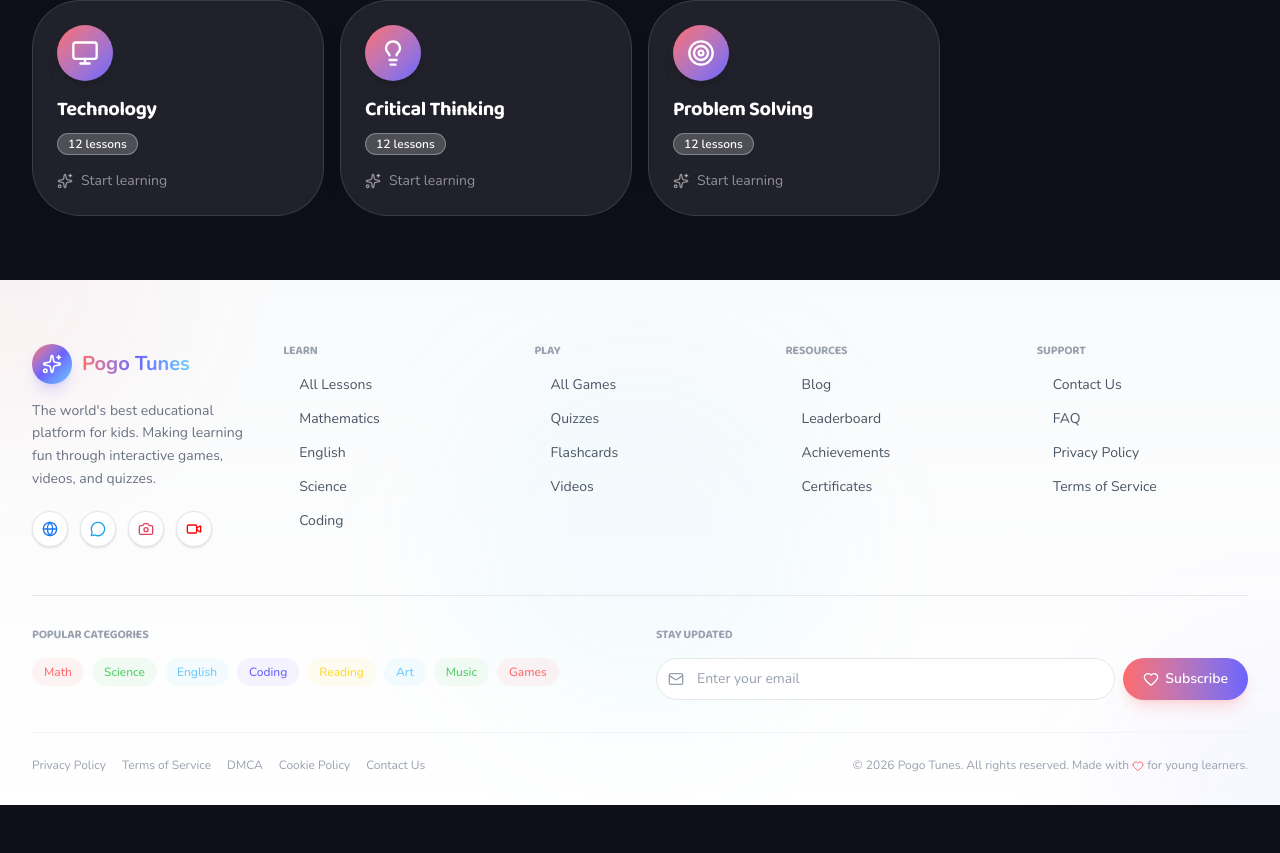
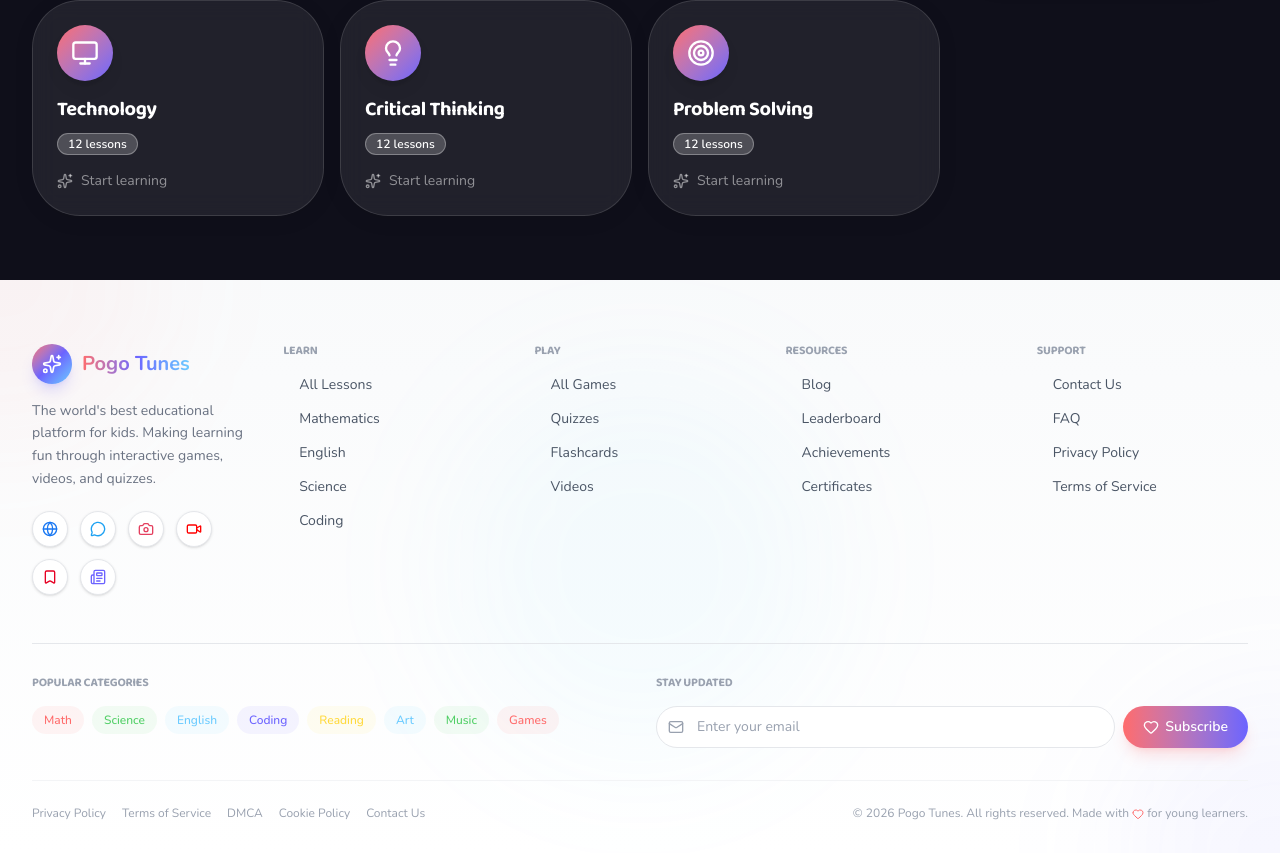
Before and after one commit to pogotunes/pogotunes, a Next.js app: page /learn in a window 1280 px wide. Shown: the part 2682-3535 px from the top of the page. Before the commit the page ends 3487 px from the top, so only its background shows below. Built offline with nearby package versions, Linux system fonts and the light colour scheme; no server answers.

Commit message:
feat: add social media links (Facebook, X, Instagram, YouTube, Pinterest, Blog) to footer

```diff
--- a/src/components/layout/footer.tsx
+++ b/src/components/layout/footer.tsx
@@ -8,6 +8,8 @@ import {
   MessageCircle,
   Camera,
   Video,
+  Bookmark,
+  Newspaper,
   Heart,
   ArrowUp,
   Sparkles,
@@ -33,12 +35,14 @@ const footerCategories = [
   { name: 'Games', href: '/games', color: '#FF6B6B' },
 ]
 
-const socialIcons = [
-  { name: 'Facebook', icon: Globe, href: '#', color: '#1877F2' },
-  { name: 'Twitter', icon: MessageCircle, href: '#', color: '#1DA1F2' },
-  { name: 'Instagram', icon: Camera, href: '#', color: '#E4405F' },
-  { name: 'YouTube', icon: Video, href: '#', color: '#FF0000' },
-]
+const socialIconMap: Record<string, { icon: React.ComponentType<{ className?: string; style?: React.CSSProperties }>; color: string }> = {
+  Facebook: { icon: Globe, color: '#1877F2' },
+  'X (Twitter)': { icon: MessageCircle, color: '#1DA1F2' },
+  Instagram: { icon: Camera, color: '#E4405F' },
+  YouTube: { icon: Video, color: '#FF0000' },
+  Pinterest: { icon: Bookmark, color: '#E60023' },
+  Blog: { icon: Newspaper, color: '#6C63FF' },
+}
 
 const containerVariants: Variants = {
   hidden: { opacity: 0 },
@@ -106,19 +110,23 @@ export function Footer() {
             <p className="mt-3 text-sm leading-relaxed text-gray-500 dark:text-gray-400">
               The world&apos;s best educational platform for kids. Making learning fun through interactive games, videos, and quizzes.
             </p>
-            <div className="mt-5 flex items-center gap-3">
-              {socialIcons.map((social) => {
-                const Icon = social.icon
+            <div className="mt-5 flex items-center gap-3 flex-wrap">
+              {SOCIAL_LINKS.map((social) => {
+                const mapped = socialIconMap[social.name]
+                if (!mapped) return null
+                const Icon = mapped.icon
                 return (
                   <motion.a
                     key={social.name}
                     href={social.href}
+                    target="_blank"
+                    rel="noopener noreferrer"
                     whileHover={{ scale: 1.15, y: -2 }}
                     whileTap={{ scale: 0.95 }}
                     className="flex h-9 w-9 items-center justify-center rounded-xl bg-white dark:bg-gray-800 border border-gray-200 dark:border-gray-700 shadow-sm hover:shadow-md transition-shadow"
                     aria-label={social.name}
                   >
-                    <Icon className="h-4 w-4" style={{ color: social.color }} />
+                    <Icon className="h-4 w-4" style={{ color: mapped.color }} />
                   </motion.a>
                 )
               })}
--- a/src/lib/constants.ts
+++ b/src/lib/constants.ts
@@ -172,11 +172,12 @@ export const FOOTER_LINKS = {
 }
 
 export const SOCIAL_LINKS = [
-  { name: 'Facebook', href: 'https://facebook.com/pogotunes', icon: 'facebook' },
-  { name: 'Twitter', href: 'https://twitter.com/pogotunes', icon: 'twitter' },
-  { name: 'Instagram', href: 'https://instagram.com/pogotunes', icon: 'instagram' },
-  { name: 'YouTube', href: 'https://youtube.com/@pogotunes', icon: 'youtube' },
-  { name: 'TikTok', href: 'https://tiktok.com/@pogotunes', icon: 'music' },
+  { name: 'Facebook', href: 'https://www.facebook.com/profile.php?id=61590129552207', icon: 'facebook' },
+  { name: 'X (Twitter)', href: 'https://x.com/pogotunes', icon: 'twitter' },
+  { name: 'Instagram', href: 'https://www.instagram.com/pogo.tunes/', icon: 'instagram' },
+  { name: 'YouTube', href: 'https://www.youtube.com/@Pogotunes', icon: 'youtube' },
+  { name: 'Pinterest', href: 'https://in.pinterest.com/pogotunes/', icon: 'pinterest' },
+  { name: 'Blog', href: 'https://pogotunes.blogspot.com', icon: 'blog' },
 ]
 
 export const COLORS = {
```
